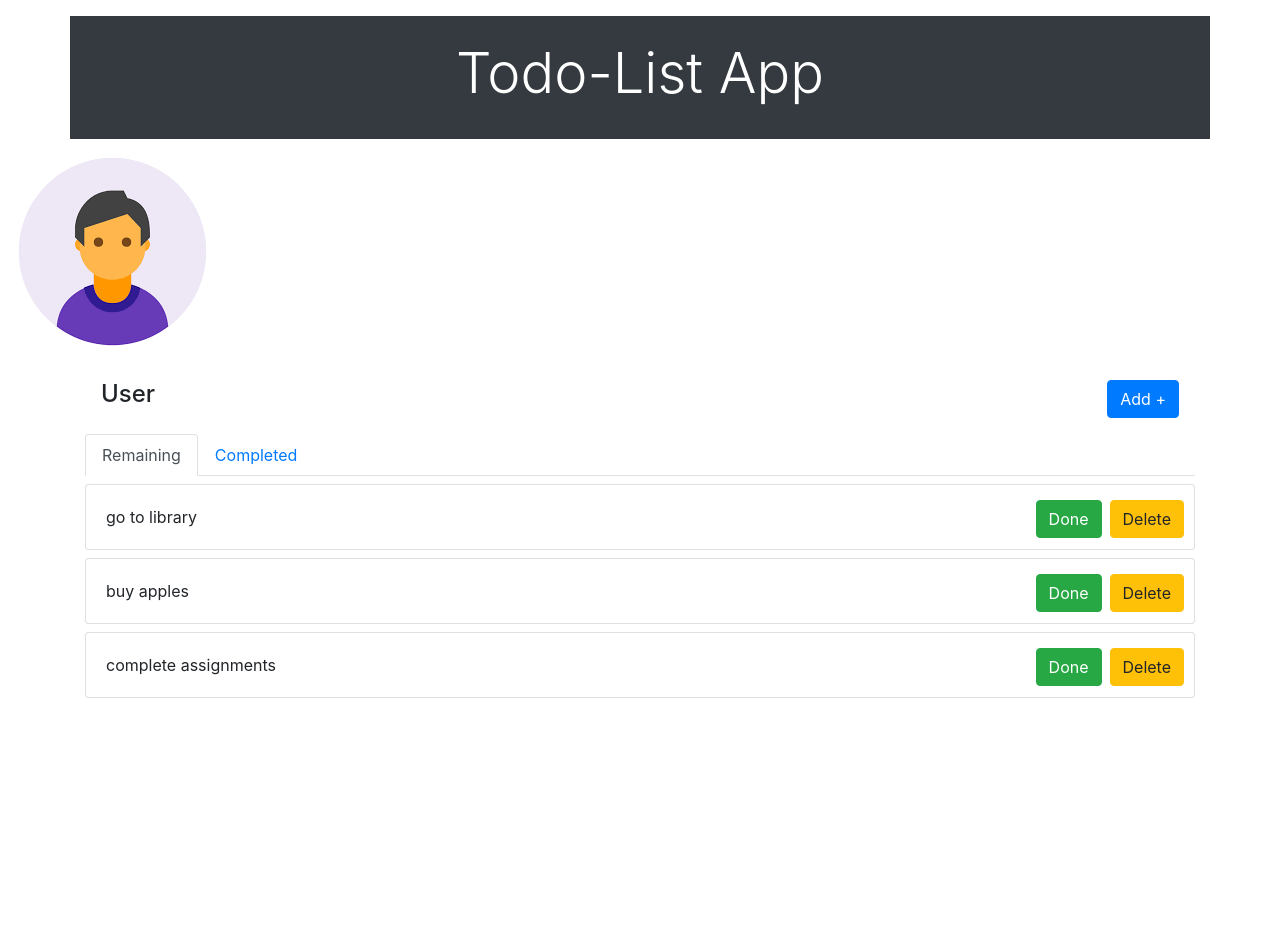
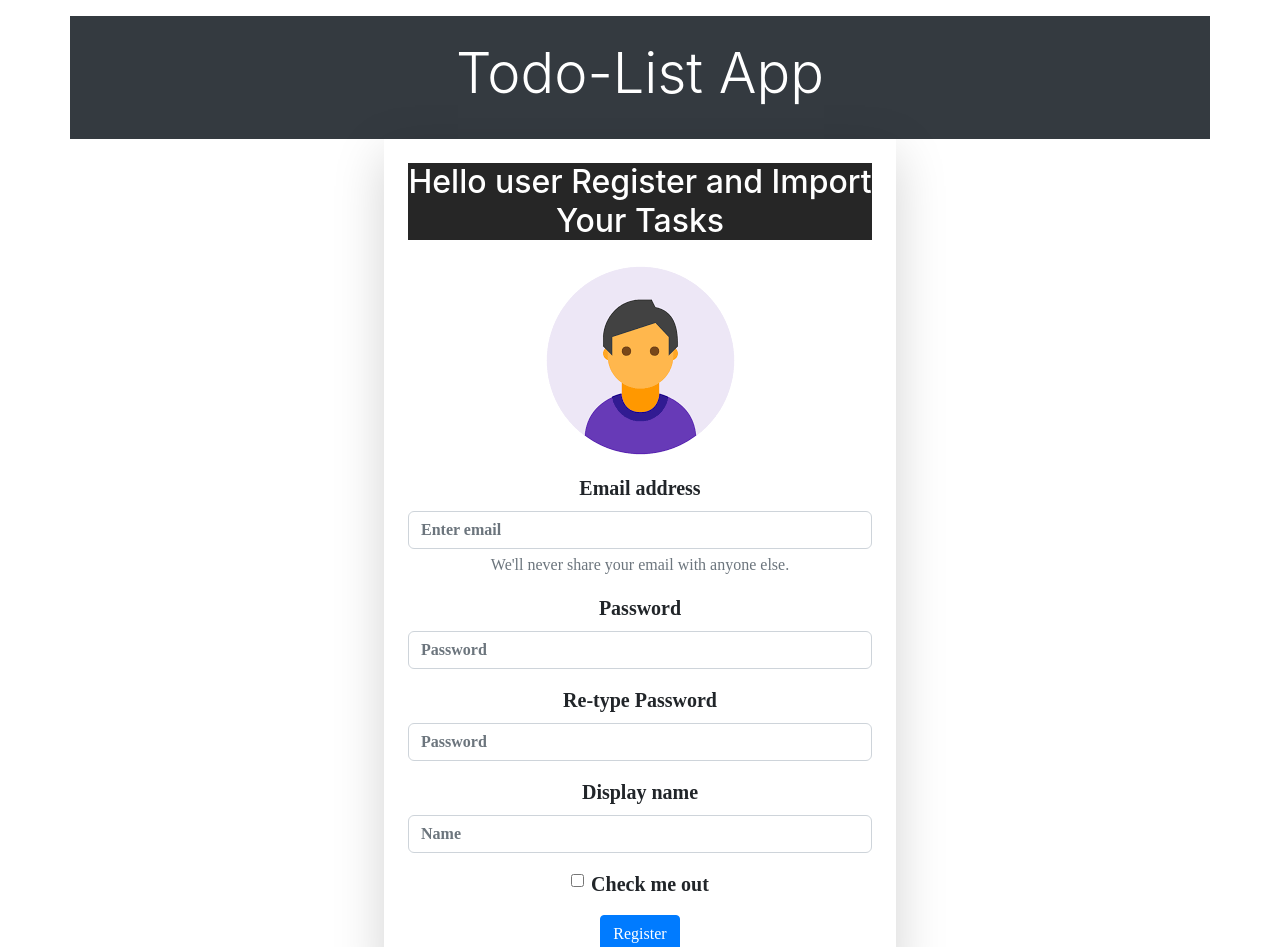
Before and after one commit to pasinduChinthana/todo-app, a React (Create React App) app: page / in a window 1280 px wide. Shown: the top 947 px of the page. Before the commit the page ends 800 px from the top, so only its background shows below. Built offline with nearby package versions, Linux system fonts and the light colour scheme.

Commit message:
Ui For Register Form

```diff
--- a/src/App.js
+++ b/src/App.js
@@ -1,4 +1,3 @@
-
 import React from 'react';
 import './App.css';
 import UserHome from "./pages/UserHome";
@@ -11,7 +10,7 @@ function App() {
     <div>
       <Layout>
       <RegisterForm/>
-       <UserHome/>
+
       </Layout>
     </div>
   );
--- /dev/null
+++ b/src/pages/register/RegisterForm.css
@@ -0,0 +1,28 @@
+.body{
+    width:40%;
+    margin: auto;
+    text-align: center;
+}
+
+.body h2{
+    color: white;
+    background-color: #262626;
+}
+body Form {
+    font-weight: bold;
+    font-family: "Bodoni MT Poster Compressed";
+    font-size: 20px;
+}
+Form .input{
+    border-radius: 6px;
+}
+Form.Control{
+    border-radius: 6px;
+}
+.input{
+    font-weight: bold;
+}
+.input:focus{
+    background-color: #262626;
+    color: white;
+}
--- a/src/pages/register/RegisterForm.js
+++ b/src/pages/register/RegisterForm.js
@@ -1,11 +1,51 @@
 import React, {Component} from 'react';
-import Image from'react-bootstrap/Image';
+import Image from 'react-bootstrap/Image';
+import Form from 'react-bootstrap/Form'
+import Button from 'react-bootstrap/Button'
 import usericon from './images.png'
+import  './RegisterForm.css'
+
 class RegisterForm extends Component {
+
+
     render() {
         return (
-            <div>
+            <div class="Container body shadow-lg p-4 mb-4 bg-white" >
+                <h2>Hello user Register and Import Your Tasks</h2>
                 <Image src={usericon} rounded />
+
+                <Form>
+                    <Form.Group controlId="formBasicEmail">
+                        <Form.Label>Email address</Form.Label>
+                        <Form.Control className="input" type="email" placeholder="Enter email" />
+                        <Form.Text className="text-muted">
+                            We'll never share your email with anyone else.
+                        </Form.Text>
+                    </Form.Group>
+
+                    <Form.Group controlId="formBasicPassword">
+                        <Form.Label>Password</Form.Label>
+                        <Form.Control className="input" type="password" placeholder="Password" />
+                    </Form.Group>
+
+                    <Form.Group controlId="formBasicPassword">
+                        <Form.Label>Re-type Password</Form.Label>
+                        <Form.Control className="input" type="password" placeholder="Password" />
+                    </Form.Group>
+
+                    <Form.Group controlId="formBasicUsername">
+                        <Form.Label>Display name</Form.Label>
+                        <Form.Control className="input" type="text" placeholder="Name"/>
+                    </Form.Group>
+
+                    <Form.Group controlId="formBasicCheckbox">
+                        <Form.Check type="checkbox" label="Check me out" />
+                    </Form.Group>
+
+                    <Button variant="primary" type="submit">
+                        Register
+                    </Button>
+                </Form>
             </div>
         );
     }
```
Also changed, not shown: src/pages/Home.js (indentation only).
